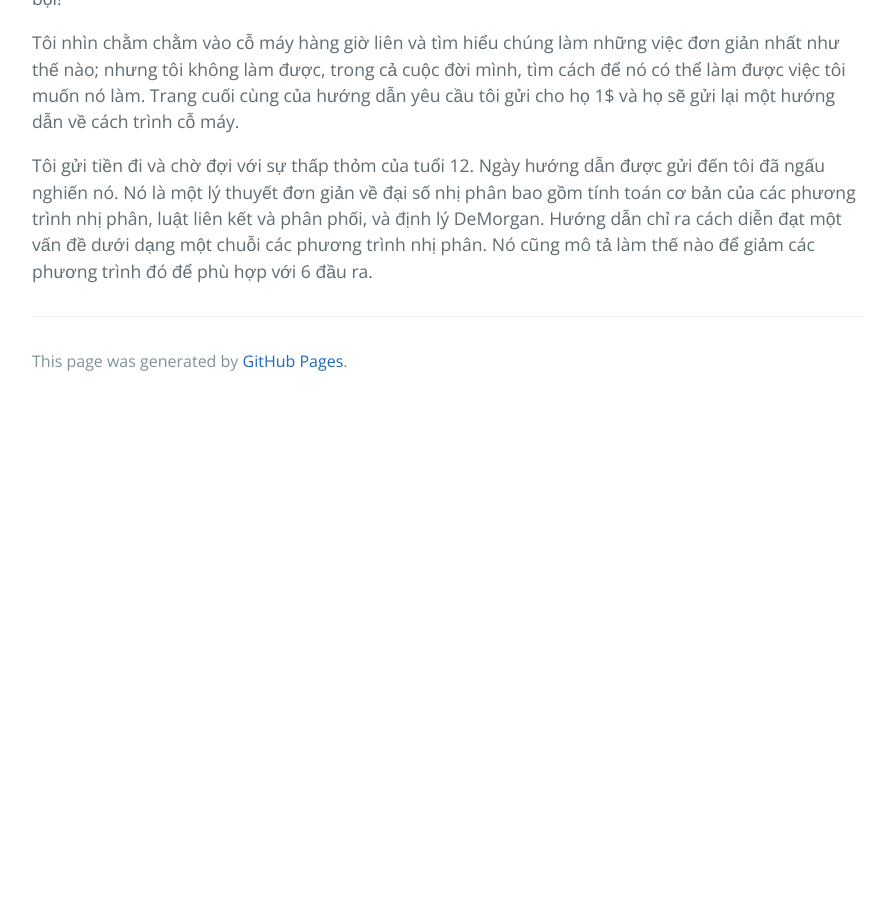
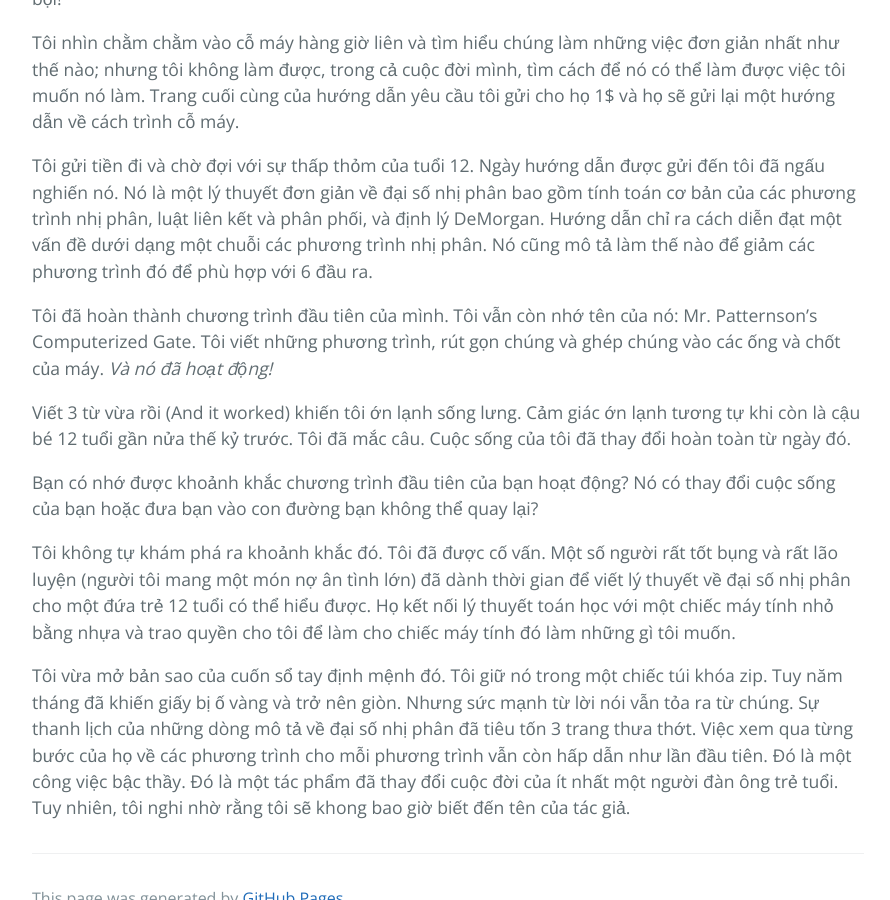
Before and after one commit to HaiBV/haibv.github.io, a Jekyll site: the page built from clean-coder/chapter-14-mentoring-apprenticeship-and-craftsmanship.md, in a window 1280 px wide and 900 px high, scrolled down 1756 px. Shown: the whole window, without its empty margins (192-1082 px from the left). Built offline with Jekyll 4.4.1, drawn with Linux system fonts in a browser that asks for light colours; our own code applies the rules of GitHub Pages for plain Markdown files; before the commit the page ends 2161 px from its top, so only the background shows below that.

Commit message:
Update The Clean Coder - Chapter 14 Mentoring, Apprenticeship, and Craftsmanship

```diff
--- a/clean-coder/chapter-14-mentoring-apprenticeship-and-craftsmanship.md
+++ b/clean-coder/chapter-14-mentoring-apprenticeship-and-craftsmanship.md
@@ -37,3 +37,13 @@ Bộ dụng cụ đi kèm với hướng dẫn cung cấp cho bạn một số c
 Tôi nhìn chằm chằm vào cỗ máy hàng giờ liên và tìm hiểu chúng làm những việc đơn giản nhất như thế nào; nhưng tôi không làm được, trong cả cuộc đời mình, tìm cách để nó có thể làm được việc tôi muốn nó làm. Trang cuối cùng của hướng dẫn yêu cầu tôi gửi cho họ 1$ và họ sẽ gửi lại một hướng dẫn về cách trình cỗ máy.
 
 Tôi gửi tiền đi và chờ đợi với sự thấp thỏm của tuổi 12. Ngày hướng dẫn được gửi đến tôi đã ngấu nghiến nó. Nó là một lý thuyết đơn giản về đại số nhị phân bao gồm tính toán cơ bản của các phương trình nhị phân, luật liên kết và phân phối, và định lý DeMorgan. Hướng dẫn chỉ ra cách diễn đạt một vấn đề dưới dạng một chuỗi các phương trình nhị phân. Nó cũng mô tả làm thế nào để giảm các phương trình đó để phù hợp với 6 đầu ra.
+
+Tôi đã hoàn thành chương trình đầu tiên của mình. Tôi vẫn còn nhớ tên của nó: Mr. Patternson's Computerized Gate. Tôi viết những phương trình, rút gọn chúng và ghép chúng vào các ống và chốt của máy. _Và nó đã hoạt động!_
+
+Viết 3 từ vừa rồi (And it worked) khiến tôi ớn lạnh sống lưng. Cảm giác ớn lạnh tương tự khi còn là cậu bé 12 tuổi gần nửa thế kỷ trước. Tôi đã mắc câu. Cuộc sống của tôi đã thay đổi hoàn toàn từ ngày đó.
+
+Bạn có nhớ được khoảnh khắc chương trình đầu tiên của bạn hoạt động? Nó có thay đổi cuộc sống của bạn hoặc đưa bạn vào con đường bạn không thể quay lại?
+
+Tôi không tự khám phá ra khoảnh khắc đó. Tôi đã được cố vấn. Một số người rất tốt bụng và rất lão luyện (người tôi mang một món nợ ân tình lớn) đã dành thời gian để viết lý thuyết về đại số nhị phân cho một đứa trẻ 12 tuổi có thể hiểu được. Họ kết nối lý thuyết toán học với một chiếc máy tính nhỏ bằng nhựa và trao quyền cho tôi để làm cho chiếc máy tính đó làm những gì tôi muốn.
+
+Tôi vừa mở bản sao của cuốn sổ tay định mệnh đó. Tôi giữ nó trong một chiếc túi khóa zip. Tuy năm tháng đã khiến giấy bị ố vàng và trở nên giòn. Nhưng sức mạnh từ lời nói vẫn tỏa ra từ chúng. Sự thanh lịch của những dòng mô tả về đại số nhị phân đã tiêu tốn 3 trang thưa thớt. Việc xem qua từng bước của họ về các phương trình cho mỗi phương trình vẫn còn hấp dẫn như lần đầu tiên. Đó là một công việc bậc thầy. Đó là một tác phẩm đã thay đổi cuộc đời của ít nhất một người đàn ông trẻ tuổi. Tuy nhiên, tôi nghi nhờ rằng tôi sẽ khong bao giờ biết đến tên của tác giả.
```
